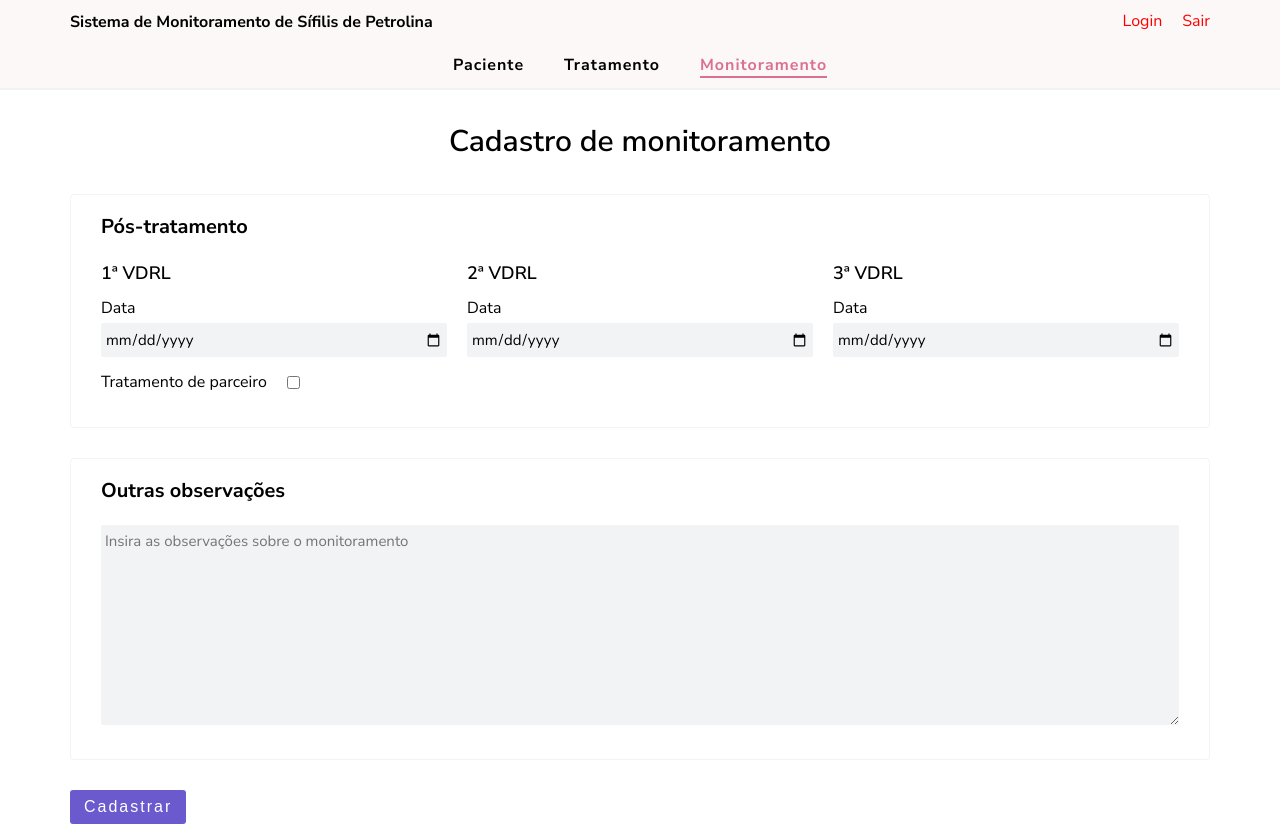
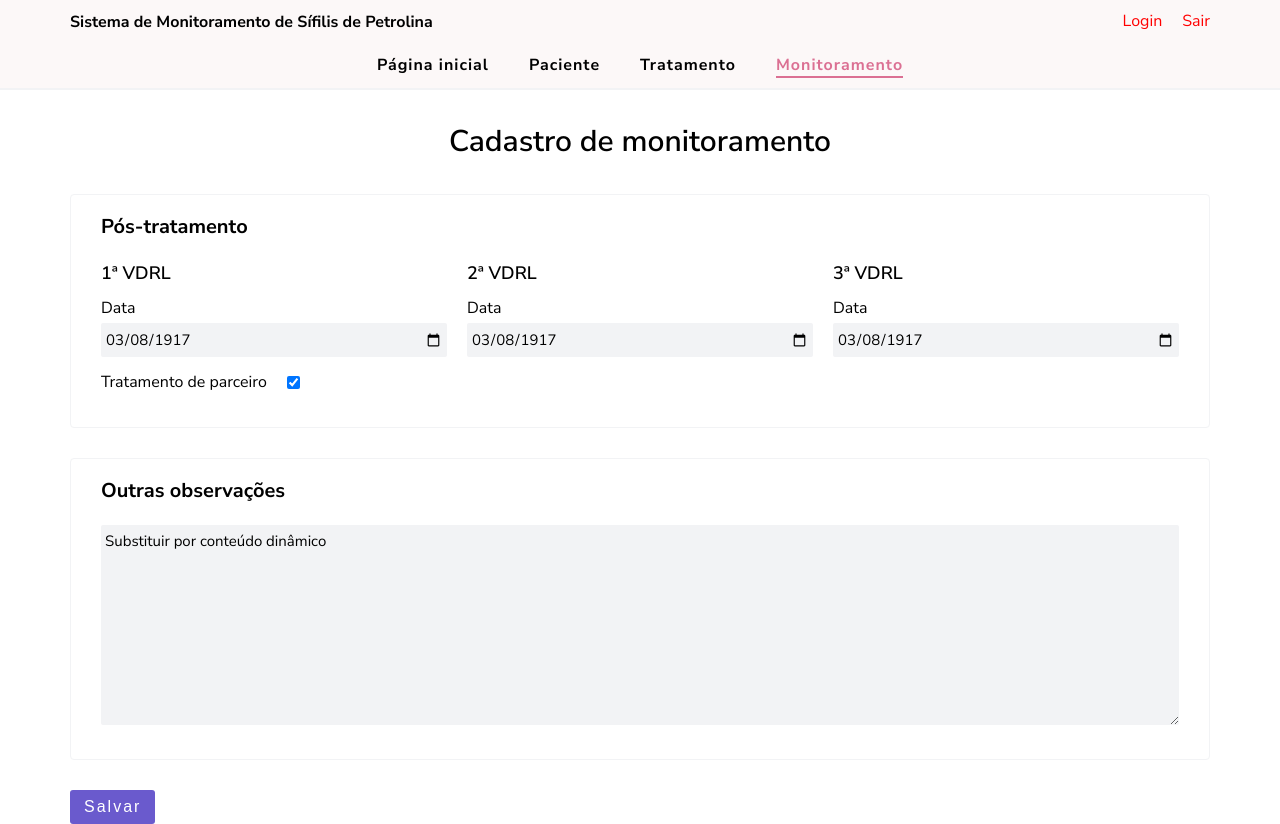
Before and after one commit to thiagocrux/sms-client, a React (Create React App) app: page /monitoramento/1 in a window 1280 px wide. Built offline with nearby package versions, Linux system fonts and the light colour scheme.

Commit message:
Before critical changes

```diff
--- a/src/App.js
+++ b/src/App.js
@@ -15,12 +15,16 @@ export default function App() {
       <Section>
         <Switch>
           <Route exact path="/" component={Home} />
-          <Route path="/monitoramento" component={Monitoring} />
-          {/* <Route path="/monitoramento/:id" exact component={Monitoring} /> */}
+
+          <Route exact path="/monitoramento" component={Monitoring} />
+          <Route path="/monitoramento/:id" exact component={Monitoring} />
+
+          <Route path="/paciente/:id" component={Patient} />
           <Route path="/paciente" component={Patient} />
-          {/* <Route path="/paciente/:id" component={Patient} /> */}
-          <Route path="/tratamento" component={Treatment} />
-          {/* <Route path="/tratamento/:id" component={Treatment} /> */}
+
+          <Route exact path="/tratamento" component={Treatment} />
+          <Route path="/tratamento/:id" component={Treatment} />
+
           <Route component={RouteNotFound} />
         </Switch>
       </Section>
--- a/src/components/Button/Button.jsx
+++ b/src/components/Button/Button.jsx
@@ -3,5 +3,9 @@ import React from 'react';
 import style from './Button.module.css';
 
 export default function Button(props) {
-  return <button className={style.button}>{props.children}</button>;
+  return (
+    <button onClick={props.click} className={style.button}>
+      {props.children}
+    </button>
+  );
 }
--- a/src/components/Button/Button.module.css
+++ b/src/components/Button/Button.module.css
@@ -8,3 +8,7 @@
   background-color: slateblue; /* Escolher cor de destaque do app */
   color: white;
 }
+
+.button:hover {
+  cursor: pointer;
+}
--- /dev/null
+++ b/src/components/FlexContainer/FlexContainer.module.css
@@ -0,0 +1,5 @@
+.flex {
+  display: flex;
+  max-width: 114rem;
+  margin: 0 auto;
+}
--- a/src/components/Header/Navigation/Navigation.jsx
+++ b/src/components/Header/Navigation/Navigation.jsx
@@ -11,6 +11,9 @@ export default function Navigation() {
 
   return (
     <nav className={style.navigation}>
+      <NavLink exact to="/" activeStyle={active}>
+        Página inicial
+      </NavLink>
       <NavLink to="/paciente" activeStyle={active}>
         Paciente
       </NavLink>
--- a/src/components/RouteNotFound/RouteNotFound.jsx
+++ b/src/components/RouteNotFound/RouteNotFound.jsx
@@ -2,7 +2,7 @@ import React from 'react';
 
 import Heading from '../Heading/Heading';
 
-import style from './RouteNotFound.module.css';
+// import style from './RouteNotFound.module.css';
 
 export default function RouteNotFound() {
   return (
--- a/src/containers/Home/Home.jsx
+++ b/src/containers/Home/Home.jsx
@@ -2,7 +2,7 @@ import React from 'react';
 
 import Heading from '../../components/Heading/Heading';
 
-import style from './Home.module.css';
+// import style from './Home.module.css';
 
 export default function Home() {
   return (
--- a/src/containers/Monitoring/Monitoring.jsx
+++ b/src/containers/Monitoring/Monitoring.jsx
@@ -1,4 +1,5 @@
 import React, { useEffect, useState } from 'react';
+import { useParams } from 'react-router-dom';
 import { useForm } from 'react-hook-form';
 
 import Button from '../../components/Button/Button';
@@ -8,18 +9,60 @@ import Heading from '../../components/Heading/Heading';
 
 import style from './Monitoring.module.css';
 
+/* TODO: Replace this logic for an API call with values coming from database */
+const MONITORING_DATA = {
+  firstVDRLDate: '1917-03-08',
+  secondVDRLDate: '1917-03-08',
+  thirdVDRLDate: '1917-03-08',
+  partnerTreatment: true,
+  observations: 'Substituir por conteúdo dinâmico',
+};
+
 export default function Monitoring() {
+  const [formType, setFormType] = useState('create');
+
   const [monitoringInformation, setMonitoringInformation] = useState();
 
-  const { register, handleSubmit } = useForm();
+  const { register, handleSubmit, setValue } = useForm();
 
   const onSubmit = (data) => setMonitoringInformation(data);
 
-  useEffect(() => console.log('Componente montado: [Monitoring]'), []);
+  const { id } = useParams();
 
-  useEffect(() => monitoringInformation && console.log(monitoringInformation), [
-    monitoringInformation,
-  ]);
+  /* Set the type of form on the first render */
+  useEffect(() => {
+    console.clear();
+    console.log(`>> Component [Monitoring] mounted`);
+    handleFormType();
+    // eslint-disable-next-line react-hooks/exhaustive-deps
+  }, []);
+
+  /* LOG: Show all the submitted information on the console */
+  useEffect(
+    () => monitoringInformation && console.log(monitoringInformation),
+    [monitoringInformation]
+  );
+
+  /* Check the existence of params and set the type of form */
+  function handleFormType() {
+    if (id && formType !== 'update') {
+      setFormType('update');
+      setInputValues();
+      console.log(formType);
+    } else if (!id && formType !== 'create') {
+      setFormType('create');
+      console.log(formType);
+    }
+  }
+
+  /* Insert the values of the object in the input for updating */
+  function setInputValues() {
+    setValue('firstVDRLDate', MONITORING_DATA.firstVDRLDate);
+    setValue('secondVDRLDate', MONITORING_DATA.secondVDRLDate);
+    setValue('thirdVDRLDate', MONITORING_DATA.thirdVDRLDate);
+    setValue('partnerTreatment', MONITORING_DATA.partnerTreatment);
+    setValue('observations', MONITORING_DATA.observations);
+  }
 
   return (
     <>
@@ -61,7 +104,7 @@ export default function Monitoring() {
             ></textarea>
           </Field>
         </Divider>
-        <Button type="submit">Cadastrar</Button>
+        <Button type="submit">{formType === 'create' ? 'Cadastrar' : 'Salvar'}</Button>
       </form>
     </>
   );
--- a/src/containers/Treatment/Treatment.jsx
+++ b/src/containers/Treatment/Treatment.jsx
@@ -1,4 +1,5 @@
 import React, { useEffect, useState } from 'react';
+import { useParams } from 'react-router-dom';
 import { useForm } from 'react-hook-form';
 
 import Button from '../../components/Button/Button';
@@ -8,6 +9,15 @@ import Heading from '../../components/Heading/Heading';
 
 import style from './Treatment.module.css';
 
+/* TODO: Replace this logic for an API call with values coming from database */
+const MONITORING_DATA = {
+  firstVDRLDate: '1917-03-08',
+  secondVDRLDate: '1917-03-08',
+  thirdVDRLDate: '1917-03-08',
+  partnerTreatment: true,
+  observations: 'Substituir por conteúdo dinâmico',
+};
+
 export default function Treatment() {
   const [treatmentInformation, setTreatmentInformation] = useState();
 
@@ -15,11 +25,14 @@ export default function Treatment() {
 
   const onSubmit = (data) => setTreatmentInformation(data);
 
+  const { id } = useParams();
+
   useEffect(() => console.log('Componente montado: [Treatment]'), []);
 
-  useEffect(() => treatmentInformation && console.log(treatmentInformation), [
-    treatmentInformation,
-  ]);
+  useEffect(
+    () => treatmentInformation && console.log(treatmentInformation),
+    [treatmentInformation]
+  );
 
   return (
     <>
```
Also changed, not shown: src/components/FlexContainer/FlexContainer.jsx (added, +17 -0 lines).
